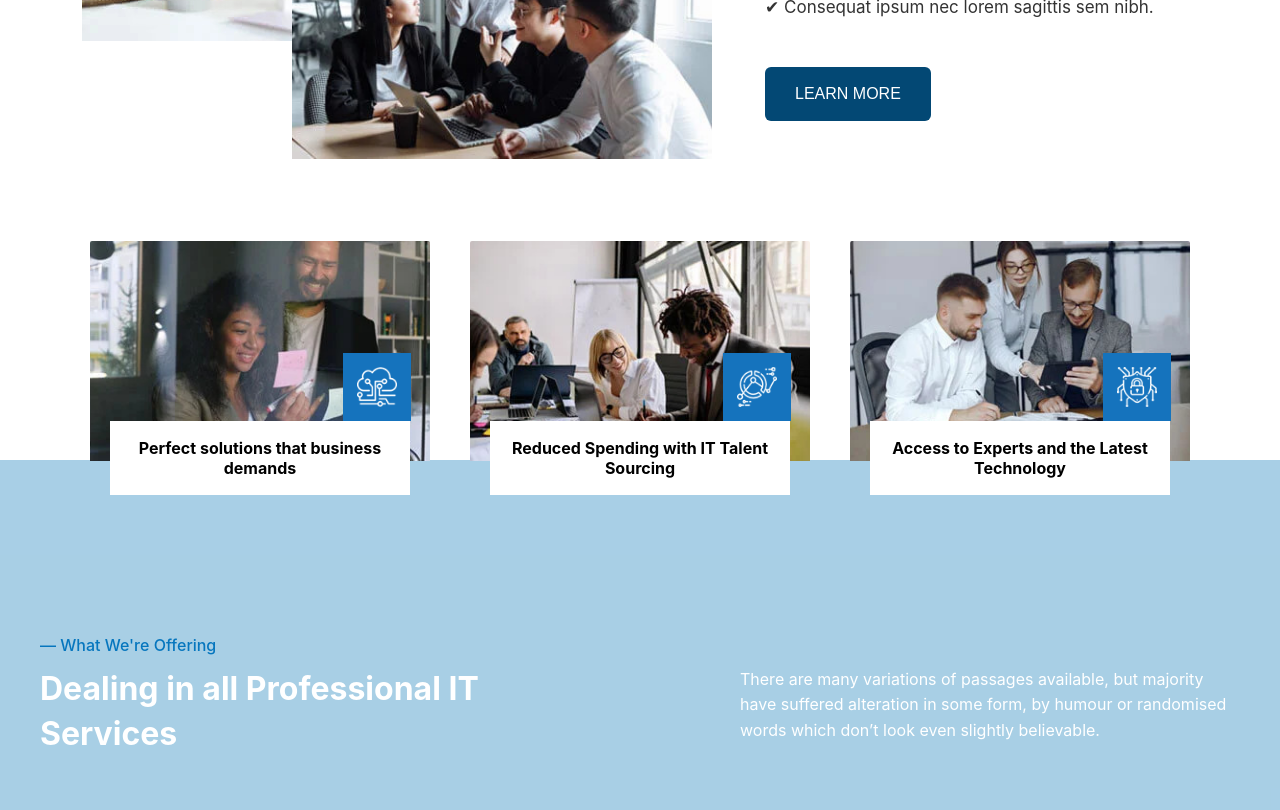
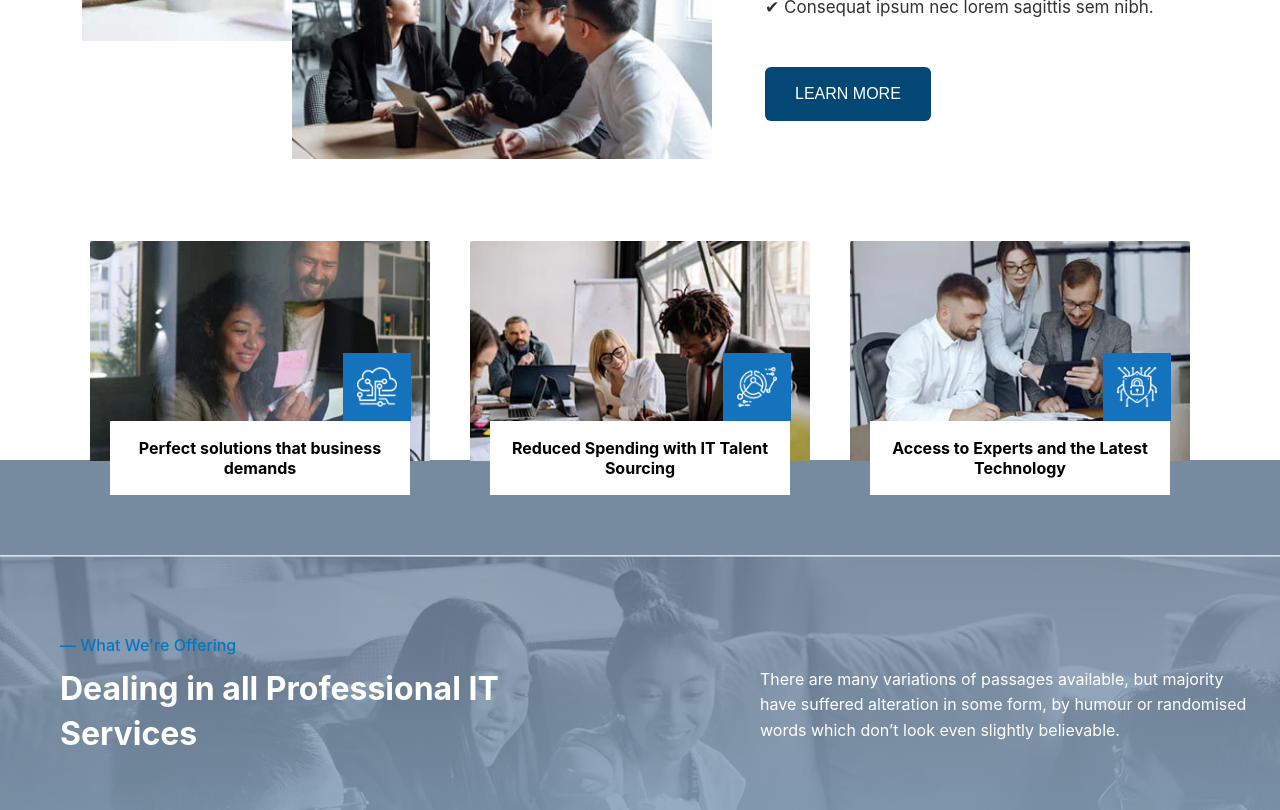
Before and after one commit to sujalkakadiya34/iwetechs, a React (Create React App) app: page / in a window 1280 px wide. Shown: the part 1499-2309 px from the top of the page. Built offline with nearby package versions, Linux system fonts and the light colour scheme.

Commit message:
set Background-image in Dealing.js file

```diff
--- a/src/App.css
+++ b/src/App.css
@@ -563,7 +563,8 @@ body {
 
 /* Service.js */
 .service-section {
-  background: linear-gradient(to top,#a8cfe6 50%, #ffffff 50%);
+    /* background: linear-gradient(to top,#a8cfe6 50%, #ffffff 50%); */
+  background: linear-gradient(to top,#768ba0 50%, #ffffff 50%);
   padding: 60px 20px;
   background-repeat: no-repeat;
   background-size: 120% 149%;
--- a/src/Dealing.css
+++ b/src/Dealing.css
@@ -1,8 +1,22 @@
+/*
 
   .dealing-section {
-    background-color: #3900aa;
-    padding: 80px 20px 40px;
-    color: white;
+  background:
+    linear-gradient(rgba(0, 0, 0, 0.6), rgba(0, 0, 0, 0.6)),
+    url("../public/assets/bgimg1.jpg") center/cover no-repeat;
+  padding: 80px 20px 40px;
+  color: white;
+  width: 100%;
+  } */
+
+
+  .dealing-section {
+  background:
+    linear-gradient(rgba(168, 207, 230,0.50), rgba(168, 207, 230,0.90)),
+    url("../public/assets/bgimg1.jpg") center/cover no-repeat;
+  padding: 80px 20px 40px;
+  color: white;
+  width: 100%;
   }
 
   .dealing-top-text {
@@ -56,12 +70,12 @@
     margin-top: 32px;
   }
 
-  .dealing-section {
+  /* .dealing-section {
     background-color: #0675b659;
     padding: 80px 20px 40px;
     text-align: center;
     color: white;
-  }
+  } */
 
   .dealing-top-text {
     max-width: 900px;
```
Also changed, not shown: 7 other files (tests, documents, lock files or other folders).
